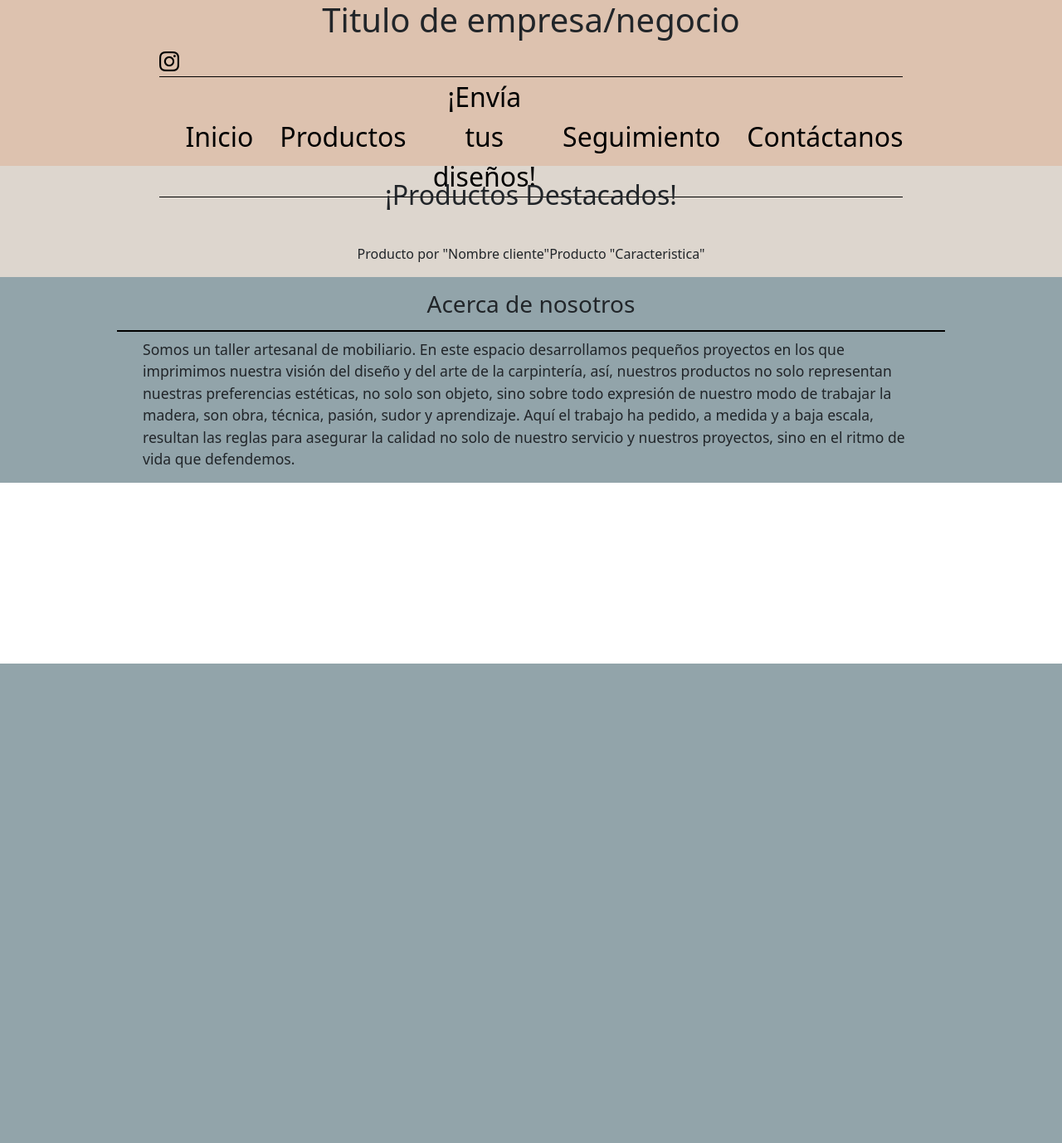
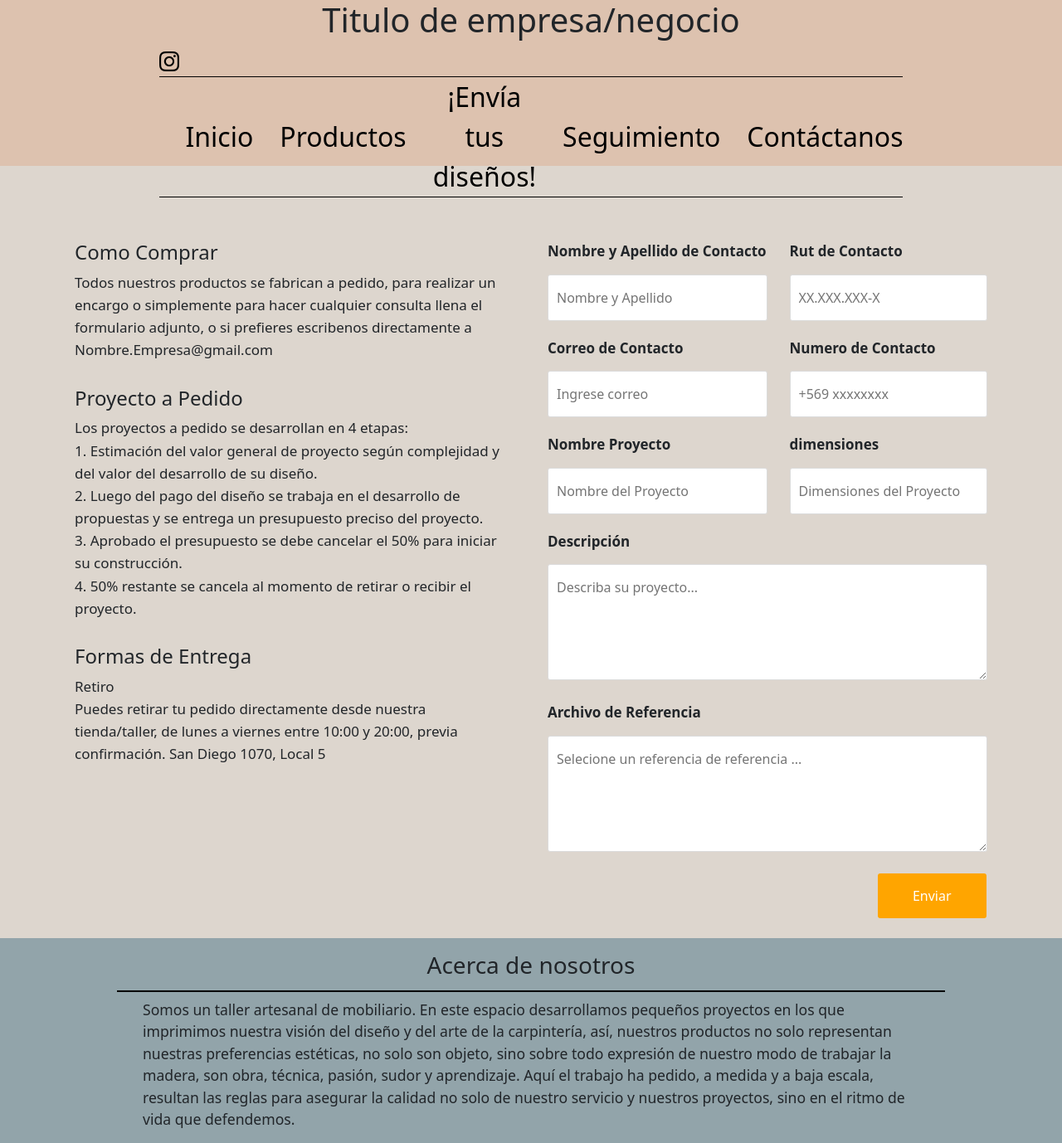
Before and after one commit to MrMonkey09/TiendaMuebles, a Django app: a page that uses TiendaMuebles/templates/solicitudDiseños/solicitudDiseños.html in a window 1280 px wide. Shown: the whole page at 83% size. Before the commit the page ends 800 px from the top, so only its background shows below. Run offline with Django 4.2, Linux system fonts and the light colour scheme.

Commit message:
Upgrade vista "Envía tus Diseños"

```diff
--- a/TiendaMuebles/TiendaMueblesApp/views.py
+++ b/TiendaMuebles/TiendaMueblesApp/views.py
@@ -9,16 +9,17 @@ def productos (peticion):
     data = {"titulo": "Productos"}
     return render(peticion, 'productos/productos.html', data)
 
+""" Fabian responsable """
 def solicitudDiseño (peticion):
     data = {"titulo": "¡Envianos tus diseños!"}
     return render(peticion, 'solicitudDiseños/solicitudDiseños.html', data)
+
+""" Fabian responsable - final """
 
 def seguimiento (peticion):
     data = {"titulo": "Seguimiento"}
     return render(peticion, 'seguimiento/seguimiento.html', data)
 
-""" Yeinson responsable """
 def contactanos (peticion):
     data = {"titulo": "Contactanos"}
     return render(peticion, 'contactanos/contactanos.html', data)
-""" Fin Yeinson responsable """
--- a/TiendaMuebles/static/css/style.css
+++ b/TiendaMuebles/static/css/style.css
@@ -213,3 +213,16 @@ footer span {
     margin-left: 75%;
     border-radius: 50%;
 }
+
+/* envia tus diseños */
+
+
+.input-nombreProyecto
+{
+    width: 50%;
+}
+
+.input-dimensiones
+{
+    width: 45%;
+}
--- a/TiendaMuebles/templates/solicitudDiseños/solicitudDiseños.html
+++ b/TiendaMuebles/templates/solicitudDiseños/solicitudDiseños.html
@@ -1,28 +1,21 @@
 <!DOCTYPE html>
 <html lang="en">
 {% load static %}
+
 <head>
   <meta charset="UTF-8" />
   <meta http-equiv="X-UA-Compatible" content="IE=edge" />
   <meta name="viewport" content="width=device-width, initial-scale=1.0" />
-    <link
-      href="https://cdn.jsdelivr.net/npm/bootstrap@5.2.3/dist/css/bootstrap.min.css"
-      rel="stylesheet"
-      integrity="sha384-rbsA2VBKQhggwzxH7pPCaAqO46MgnOM80zW1RWuH61DGLwZJEdK2Kadq2F9CUG65"
-      crossorigin="anonymous"
-    />
-    <link
-      rel="stylesheet"
-      href="https://cdn.jsdelivr.net/npm/bootstrap-icons@1.10.2/font/bootstrap-icons.css"
-    />
-    <script
-      src="https://cdn.jsdelivr.net/npm/bootstrap@5.2.3/dist/js/bootstrap.bundle.min.js"
+  <link href="https://cdn.jsdelivr.net/npm/bootstrap@5.2.3/dist/css/bootstrap.min.css" rel="stylesheet"
+    integrity="sha384-rbsA2VBKQhggwzxH7pPCaAqO46MgnOM80zW1RWuH61DGLwZJEdK2Kadq2F9CUG65" crossorigin="anonymous" />
+  <link rel="stylesheet" href="https://cdn.jsdelivr.net/npm/bootstrap-icons@1.10.2/font/bootstrap-icons.css" />
+  <script src="https://cdn.jsdelivr.net/npm/bootstrap@5.2.3/dist/js/bootstrap.bundle.min.js"
     integrity="sha384-kenU1KFdBIe4zVF0s0G1M5b4hcpxyD9F7jL+jjXkk+Q2h455rYXK/7HAuoJl+0I4"
-      crossorigin="anonymous"
-    ></script>
+    crossorigin="anonymous"></script>
   <link rel="stylesheet" href="{% static 'css/style.css' %}" />
   <title>{{titulo}}</title>
 </head>
+
 <body>
   <header class="encabezado">
     <div style="width: 70%;height:200px;background-color: #DDC2AF;">
@@ -42,20 +35,83 @@
     </div>
   </header>
   <main>
-      <h2>¡Productos Destacados!</h2>
+    <div class="container-form">
+      <div class="info-form">
+        <h4>Como Comprar</h3>
+          <p>
+            Todos nuestros productos se fabrican a pedido, para realizar un encargo o simplemente para hacer cualquier
+            consulta llena el formulario adjunto, o si prefieres escribenos directamente a Nombre.Empresa@gmail.com
+          </p>
+          <h4>Proyecto a Pedido</h4>
+          <p>
+            Los proyectos a pedido se desarrollan en 4 etapas:<br>
+            1. Estimación del valor general de proyecto según complejidad y del valor del desarrollo de su diseño.<br>
+            2. Luego del pago del diseño se trabaja en el desarrollo de propuestas y se entrega un presupuesto preciso
+            del proyecto.<br>
+            3. Aprobado el presupuesto se debe cancelar el 50% para iniciar su construcción.<br>
+            4. 50% restante se cancela al momento de retirar o recibir el proyecto.<br>
+          </p>
+          <h4>Formas de Entrega</h4>
+          <p>
+            Retiro <br>
+            Puedes retirar tu pedido directamente desde nuestra tienda/taller, de lunes a viernes entre 10:00 y 20:00,
+            previa confirmación.
+            San Diego 1070, Local 5
+          </p>
+      </div>
+      <form>
+        <div class="contacto">
+
+          <div class="input-nombre">
+            <a>Nombre y Apellido de Contacto</a>
+            <input type="text" name="nombre" placeholder="Nombre y Apellido" class="campo">
+          </div>
+
+          <div class="input-rut">
+            <a>Rut de Contacto</a>
+          <input type="text" name="rut" placeholder="XX.XXX.XXX-X" class="campo">
+          </div>
+
+          <div class="input-correo">
+            <a>Correo de Contacto</a>
+          <input type="text" name="correo" placeholder="Ingrese correo " class="campo">
+          </div>
+
+          <div class="input-numero">
+            <a>Numero de Contacto</a>
+          <input type="text" name="numeroContacto" placeholder="+569 xxxxxxxx" class="campo">
+          </div>
+
+          <div class="input-nombreProyecto">
+            <a>Nombre Proyecto</a>
+          <input type="text" name="nombreProyecto" placeholder="Nombre del Proyecto" class="campo">
+          </div>
+
+          <div class="input-dimensiones">
+            <a>dimensiones</a>
+          <input type="text" name="dimensiones" placeholder="Dimensiones del Proyecto" class="campo">
+          </div>
+
+          <div class="input-descripcion">
+            <a>Descripción</a>
+            <textarea name="descripcion" placeholder="Describa su proyecto..."></textarea>
+          </div>
+
+          <div class="input-referencia">
+            <a>Archivo de Referencia</a>
+            <textarea name="referencia" placeholder="Selecione un referencia de referencia ..."></textarea>
+            <input type="submit" name="enviar" value="Enviar" class="btn-enviar text-center">
+          </div>
+          <br>
+
         <div>
-        <img src="" alt="" />
-        <p>Producto por "Nombre cliente"</p>
-      </div>
-      <div>
-        <img src="" alt="" />
-        <p>Producto "Caracteristica"</p>
+
+      </form>
     </div>
   </main>
   <footer>
     <h3>Acerca de nosotros</h3>
-      <span
-        >Somos un taller artesanal de mobiliario. En este espacio desarrollamos
+    <span>Somos un taller artesanal de mobiliario. En este espacio desarrollamos
       pequeños proyectos en los que imprimimos nuestra visión del diseño y del
       arte de la carpintería, así, nuestros productos no solo representan
       nuestras preferencias estéticas, no solo son objeto, sino sobre todo
@@ -67,4 +123,5 @@
     </span>
   </footer>
 </body>
+
 </html>
```
Lines whose indentation alone changed are shown as unchanged.
